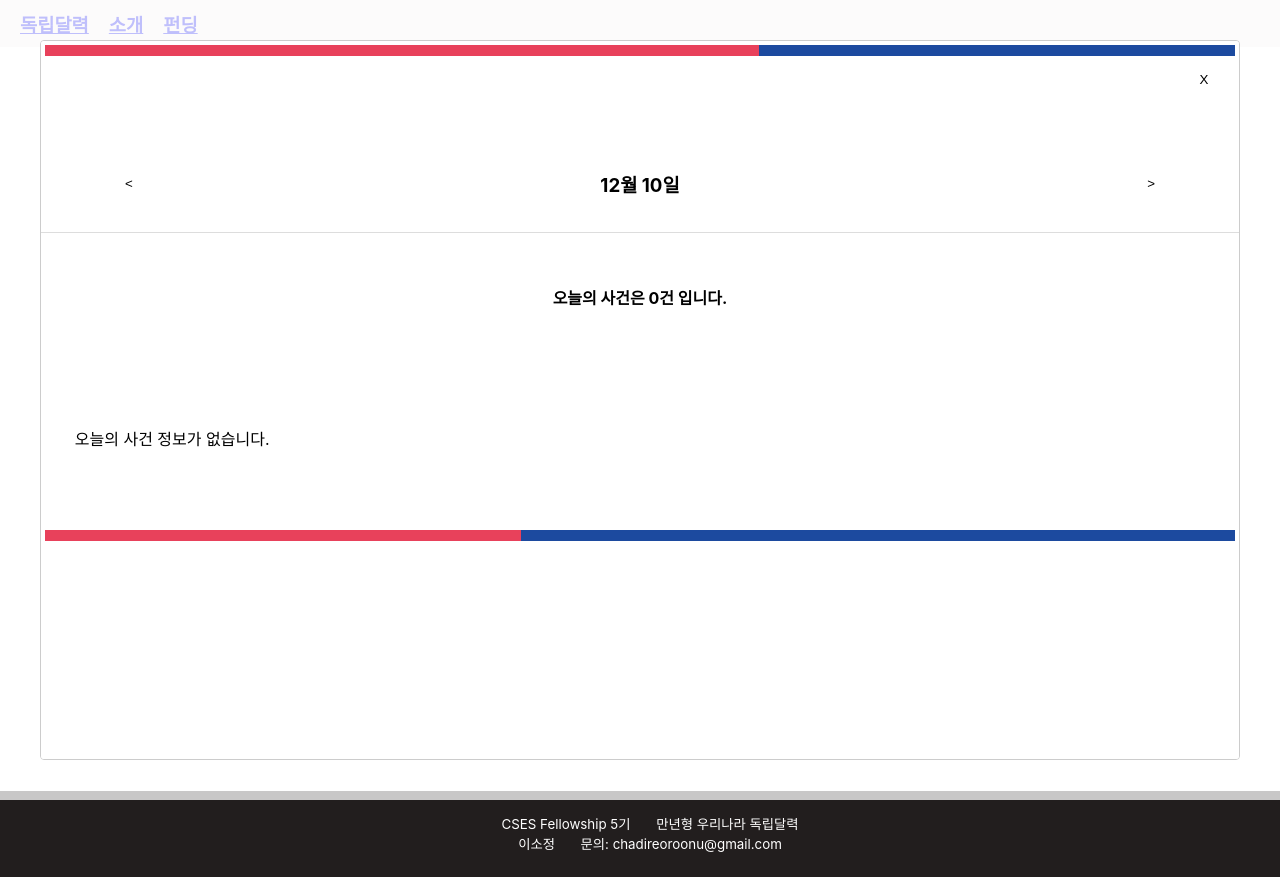
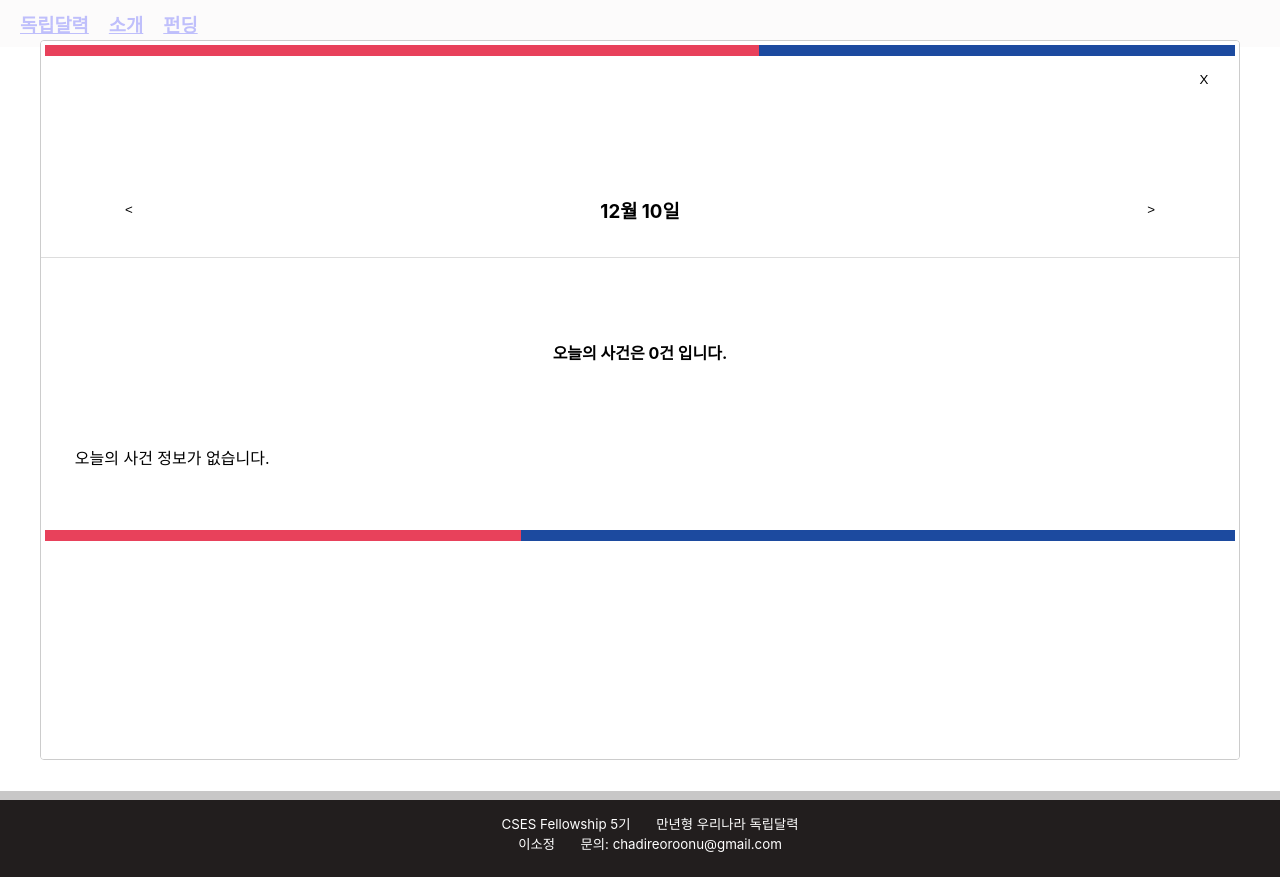
Before and after one commit to chadireoroonu/Independence, a React (Create React App) app in the folder calendar/: page / in a window 1280 px wide. Both pictures are taken after a click on the button "10". Built offline with nearby package versions, Linux system fonts and the light colour scheme.

Commit message:
💄 Design: 컴포넌트 분리 후 css 수정

```diff
--- a/calendar/src/components/AllEvents.js
+++ b/calendar/src/components/AllEvents.js
@@ -22,7 +22,7 @@ const EachEventContainer = styled.div`
   align-items: start;
   width: 95%;
   // padding: 0 1em;
-  margin: 1em;
+  // margin: 1em;
   // border: 1px solid #ddd;
   // border-radius: 10px;
 `;
--- a/calendar/src/components/DateModal.js
+++ b/calendar/src/components/DateModal.js
@@ -172,7 +172,7 @@ const AllEventsContainer = styled.div`
   justify-content: center;
   align-items: center;
   width: 100%;
-  padding: 1em;
+  // padding: 1em;
 `;
 
 const CountContainer = styled.div`
@@ -180,7 +180,7 @@ const CountContainer = styled.div`
   justify-content: center;
   align-items: center;
   width: 100%;
-  padding: 0 0 1em 0;
+  padding: 1em 0 0 0;
 `;
 
 export default DateModal;
```
